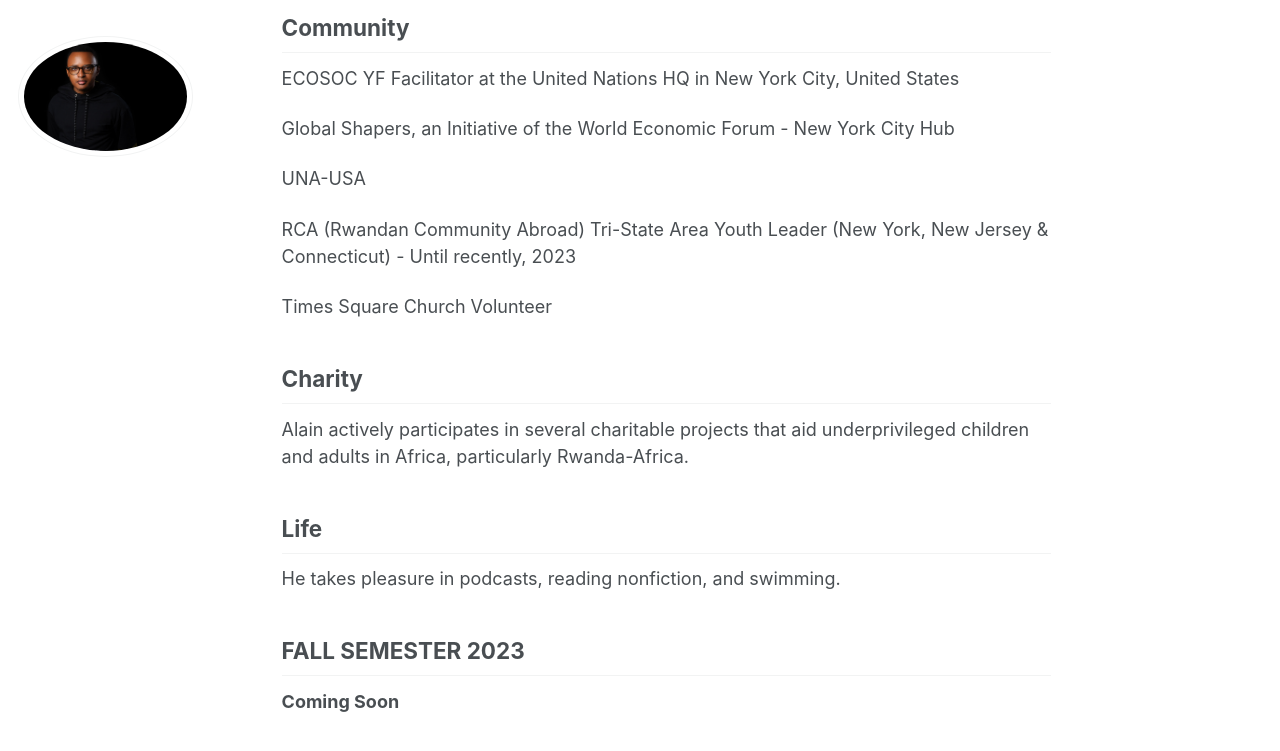
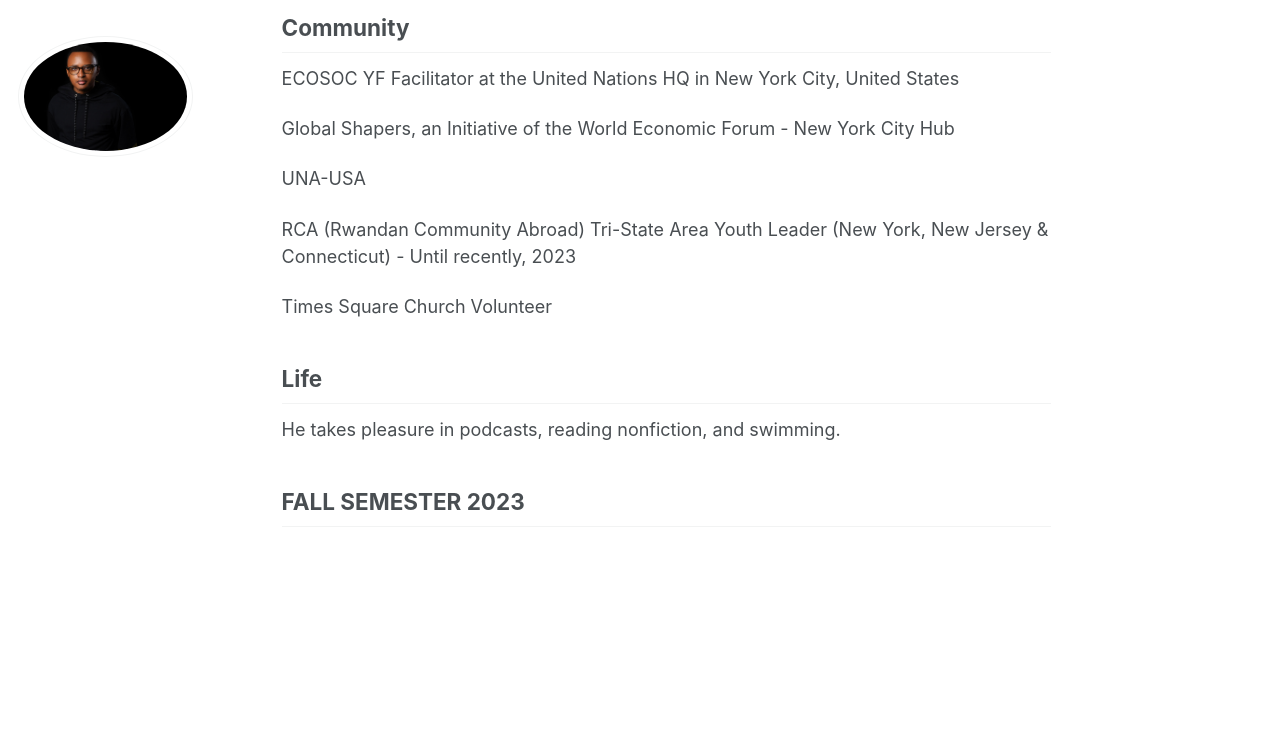
Before and after one commit to phdcsseiden/phdcsseiden.github.io, a Jekyll site: the page built from _pages/about.md, in a window 1280 px wide and 900 px high, scrolled down 3263 px. Shown: the top 751 px of the window. Built offline with Jekyll 4.4.1, drawn with Linux system fonts in a browser that asks for light colours; after the commit the page ends 3963 px from its top, so only the background shows below that.

Commit message:
Update about.md

```diff
--- a/_pages/about.md
+++ b/_pages/about.md
@@ -103,16 +103,9 @@ RCA (Rwandan Community Abroad) Tri-State Area Youth Leader (New York, New Jersey
 
 Times Square Church Volunteer
 
-## Charity
-
-Alain actively participates in several charitable projects that aid underprivileged children and adults in Africa, particularly Rwanda-Africa.
-
-
 ## Life
 
 He takes pleasure in podcasts, reading nonfiction, and swimming.
 
 
 ## FALL SEMESTER 2023
-
-<b> Coming Soon </b>
```
